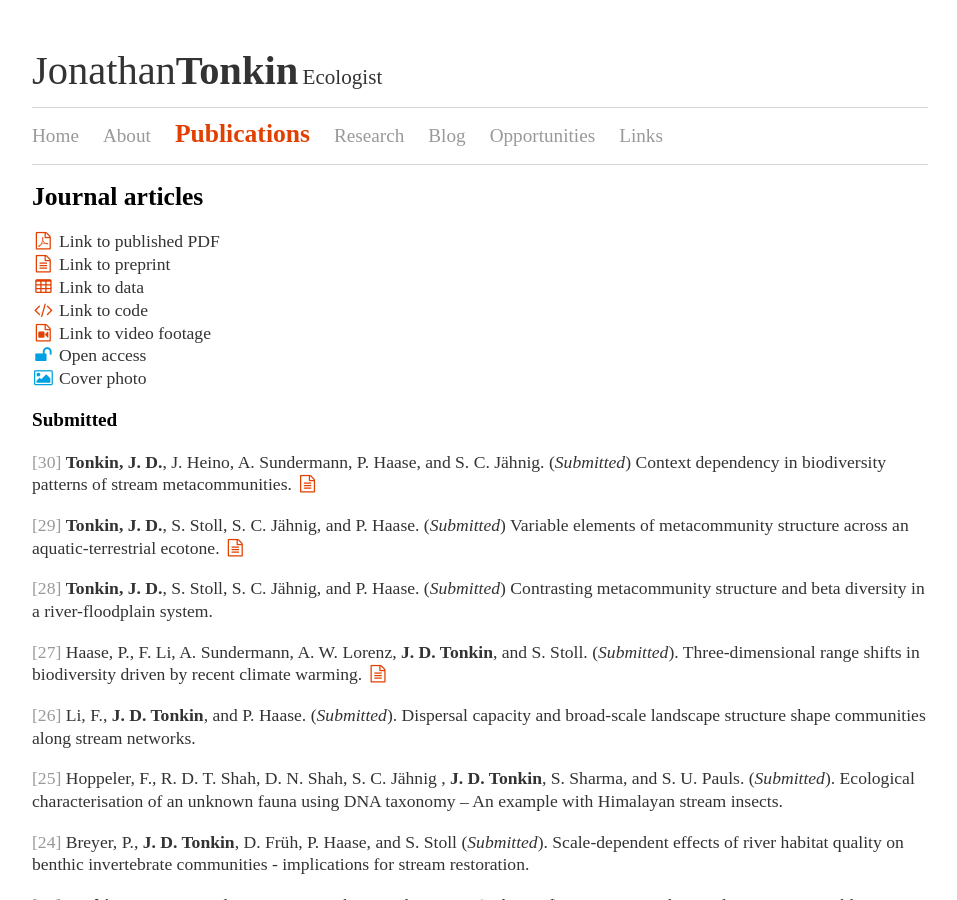
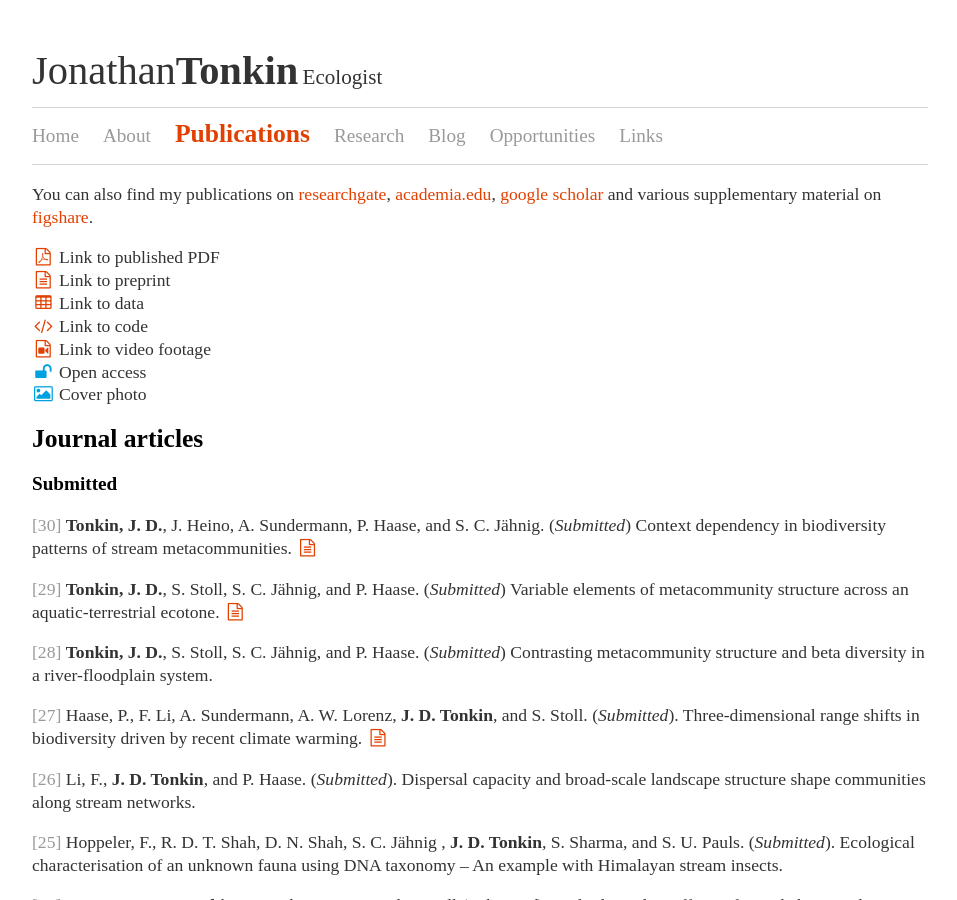
Before and after one commit to jdtonkin/jdtonkin.github.io, a Jekyll site: the page built from Publications/index.md, in a window 1280 px wide and 900 px high. Shown: the whole window, without its empty margins (160-1117 px from the left). Built offline with Jekyll 4.4.1, drawn with Linux system fonts in a browser that asks for light colours; nearby versions of some CDN libraries; some web fonts are replaced.

Commit message:
Update index.md

```diff
--- a/Publications/index.md
+++ b/Publications/index.md
@@ -28,7 +28,7 @@
 <a href="http://dx.doi.org/" target="_blank"></a>
 -->
 
-#Journal articles
+You can also find my publications on [researchgate](https://www.researchgate.net/profile/Jonathan_Tonkin/), [academia.edu](http://senckenberg.academia.edu/JonathanTonkin), [google scholar](http://scholar.google.co.nz/citations?user=Mtn0TIwAAAAJ&hl=en) and various supplementary material on [figshare](http://figshare.com/authors/Jonathan%20D%20Tonkin/277559).
 
 <span style="color:#e14000"><i class="fa fa-fw fa-file-pdf-o"></i></span> Link to published PDF
 <span style="color:#e14000"><i class="fa fa-fw fa-file-text-o"></i></span> Link to preprint
```
Also changed, not shown: other parts of Publications/index.md (+2 -0 lines).
